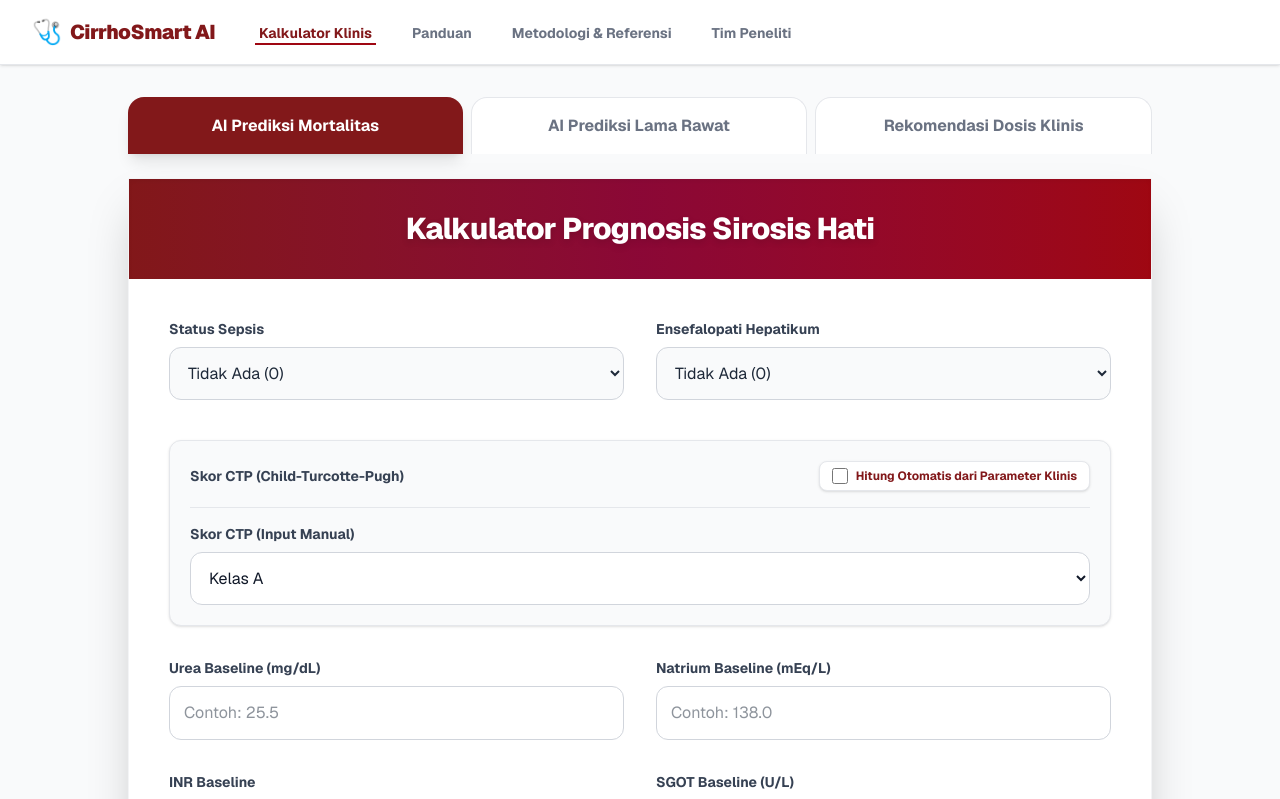
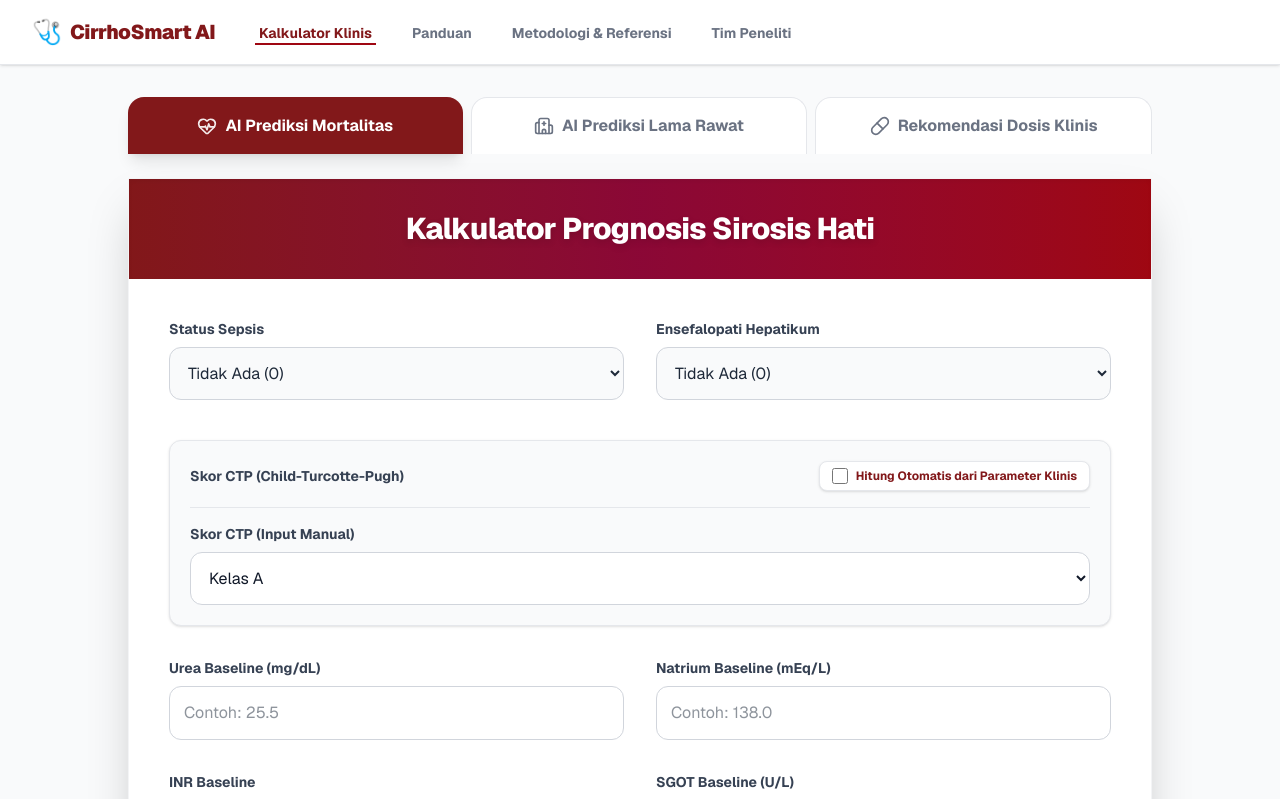
Before and after one commit to YavieAzka/sirosis-app, a Next.js app in the folder web/: page / in a window 1280 px wide. Shown: the top 799 px of the page. Built offline with nearby package versions, Linux system fonts and the light colour scheme.

Commit message:
feat: add icon and dynamic animation

```diff
--- a/web/components/MainApp.tsx
+++ b/web/components/MainApp.tsx
@@ -1,5 +1,6 @@
 // File: components/MainApp.tsx
 import React, { useState, useEffect } from 'react';
+import { ChevronDown, HeartPulse, Hospital, Pill } from 'lucide-react';
 import { CtpParams, hitungSkorCtp, hitungGfrCkdEpi } from '../utils/clinical';
 import CtpCalculator from './CtpCalculator';
 
@@ -255,14 +256,48 @@ export default function MainApp() {
 
   return (
     <div className="py-8 px-4 flex flex-col items-center animate-fade-in">
+      {/* TABS HEADER */}
       <div className="flex flex-col md:flex-row gap-2 mb-6 max-w-5xl w-full">
-        <button onClick={() => setActiveTab('mortalitas')} className={`flex-1 py-4 text-center rounded-2xl md:rounded-b-none md:rounded-t-2xl font-bold transition-all ${activeTab === 'mortalitas' ? 'bg-red-900 text-white shadow-lg' : 'bg-white text-gray-500 hover:bg-gray-100 border border-gray-200 border-b-0'}`}>
+
+        {/* Tab 1: Mortalitas */}
+        <button
+          type="button"
+          onClick={() => setActiveTab('mortalitas')}
+          className={`group flex-1 flex items-center justify-center gap-2 py-4 text-center rounded-2xl md:rounded-b-none md:rounded-t-2xl font-bold transition-all duration-300 active:scale-95 ${
+            activeTab === 'mortalitas'
+              ? 'bg-red-900 text-white shadow-lg'
+              : 'bg-white text-gray-500 hover:bg-red-50 hover:text-red-900 border border-gray-200 border-b-0'
+          }`}
+        >
+          <HeartPulse className={`w-5 h-5 pointer-events-none transition-transform duration-300 ${activeTab === 'mortalitas' ? 'animate-pulse' : 'group-hover:scale-125'}`} />
           AI Prediksi Mortalitas
         </button>
-        <button onClick={() => setActiveTab('los')} className={`flex-1 py-4 text-center rounded-2xl md:rounded-b-none md:rounded-t-2xl font-bold transition-all ${activeTab === 'los' ? 'bg-red-900 text-white shadow-lg' : 'bg-white text-gray-500 hover:bg-gray-100 border border-gray-200 border-b-0'}`}>
+
+        {/* Tab 2: Lama Rawat */}
+        <button
+          type="button"
+          onClick={() => setActiveTab('los')}
+          className={`group flex-1 flex items-center justify-center gap-2 py-4 text-center rounded-2xl md:rounded-b-none md:rounded-t-2xl font-bold transition-all duration-300 active:scale-95 ${
+            activeTab === 'los'
+              ? 'bg-red-900 text-white shadow-lg'
+              : 'bg-white text-gray-500 hover:bg-red-50 hover:text-red-900 border border-gray-200 border-b-0'
+          }`}
+        >
+          <Hospital className={`w-5 h-5 pointer-events-none transition-transform duration-300 group-hover:-translate-y-1 group-hover:scale-110`} />
           AI Prediksi Lama Rawat
         </button>
-        <button onClick={() => setActiveTab('dosis')} className={`flex-1 py-4 text-center rounded-2xl md:rounded-b-none md:rounded-t-2xl font-bold transition-all ${activeTab === 'dosis' ? 'bg-red-900 text-white shadow-lg' : 'bg-white text-gray-500 hover:bg-gray-100 border border-gray-200 border-b-0'}`}>
+
+        {/* Tab 3: Dosis Obat */}
+        <button
+          type="button"
+          onClick={() => setActiveTab('dosis')}
+          className={`group flex-1 flex items-center justify-center gap-2 py-4 text-center rounded-2xl md:rounded-b-none md:rounded-t-2xl font-bold transition-all duration-300 active:scale-95 ${
+            activeTab === 'dosis'
+              ? 'bg-red-900 text-white shadow-lg'
+              : 'bg-white text-gray-500 hover:bg-red-50 hover:text-red-900 border border-gray-200 border-b-0'
+          }`}
+        >
+          <Pill className={`w-5 h-5 pointer-events-none transition-transform duration-300 group-hover:rotate-45 group-hover:scale-110`} />
           Rekomendasi Dosis Klinis
         </button>
       </div>
@@ -626,10 +661,14 @@ export default function MainApp() {
                 {/* Tombol Toggle SHAP Detail */}
                 <button
                   onClick={() => setShowDetailsMort(!showDetailsMort)}
-                  className="w-full text-center text-sm font-bold text-gray-500 hover:text-red-800 mb-6 flex justify-center items-center gap-1 transition-colors"
+                  className="w-full text-center text-sm font-bold text-gray-500 hover:text-red-800 mb-6 flex justify-center items-center gap-1.5 transition-colors"
                 >
                   {showDetailsMort ? 'Sembunyikan Analisis Klinis (SHAP)' : 'Lihat Detail Analisis Klinis AI'}
-                  <span className="text-xs">{showDetailsMort ? '▲' : '▼'}</span>
+
+                  <ChevronDown
+                    className={`w-4 h-4 transition-transform duration-300 ${showDetailsMort ? 'rotate-180' : ''}`}
+                    strokeWidth={2.5}
+                  />
                 </button>
 
                 {/* Panel Detail SHAP (Explainable AI) */}
--- a/web/package.json
+++ b/web/package.json
@@ -12,6 +12,7 @@
   },
   "dependencies": {
     "@prisma/client": "^7.8.0",
+    "lucide-react": "^1.23.0",
     "next": "16.2.9",
     "react": "19.2.4",
     "react-dom": "19.2.4"
```
Also changed, not shown: 1 other file (tests, documents, lock files or other folders).
